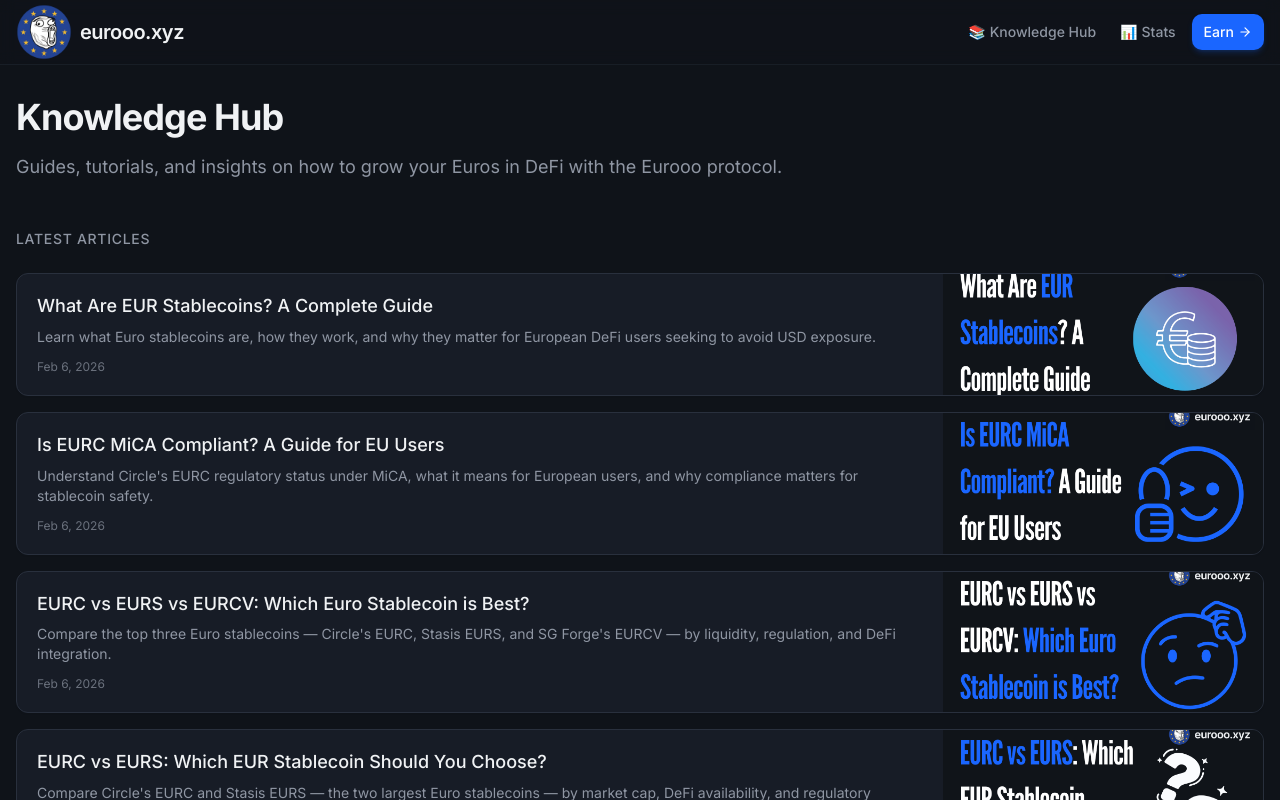
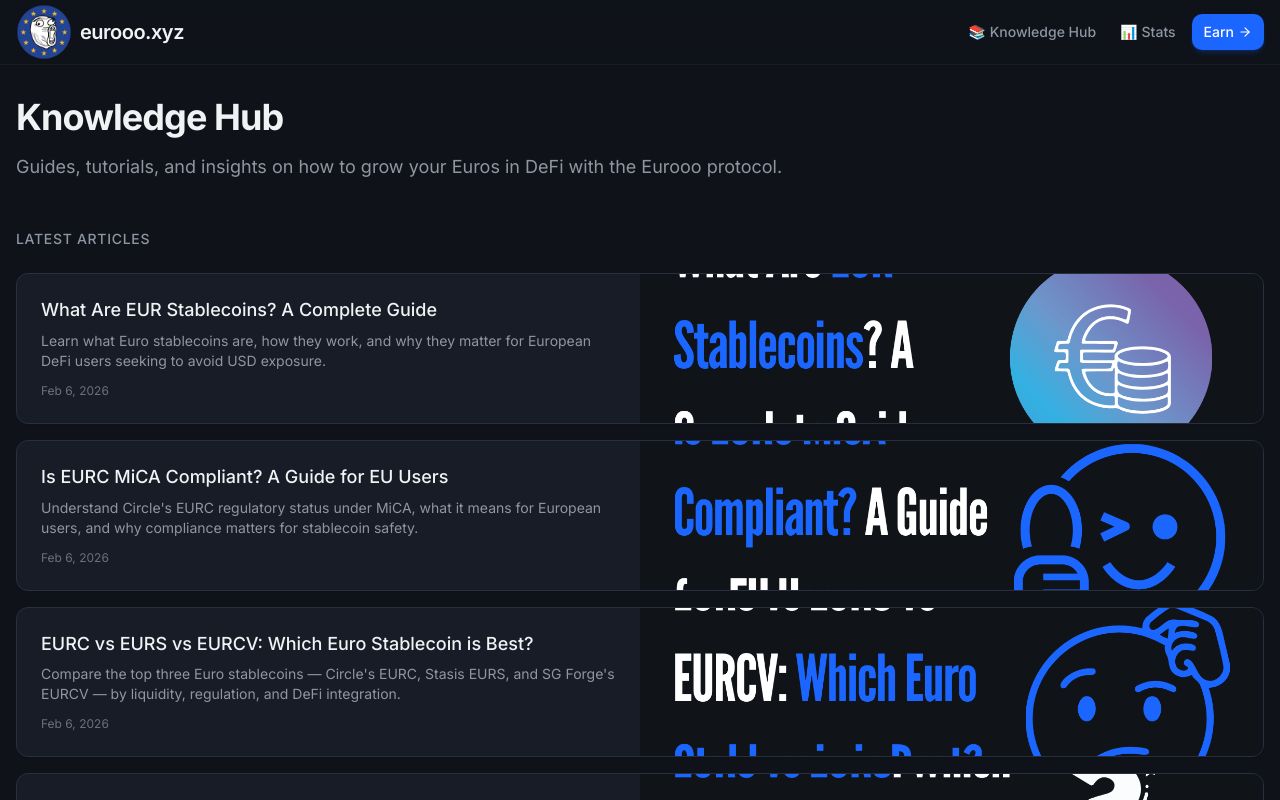
Before and after one commit to tekr9d3r/eurooo-hub, a Next.js app: page / in a window 1280 px wide. Shown: the top 800 px of the page. Built offline with nearby package versions, Linux system fonts and the light colour scheme.

Commit message:
Cards display changes

```diff
--- a/app/page.tsx
+++ b/app/page.tsx
@@ -31,11 +31,11 @@
                 className="flex flex-col md:flex-row rounded-lg border border-border bg-card overflow-hidden shadow-sm transition-all duration-300 hover:shadow-lg hover:-translate-y-1 hover:border-primary/50"
                 style={{ animationDelay: `${i * 100}ms` }}
               >
-                <div className="flex-1 p-5 flex flex-col justify-center">
+                <div className="md:w-1/2 p-6 flex flex-col justify-center">
                   <h3 className="text-lg font-medium group-hover:text-primary transition-colors mb-2 leading-snug">
                     {post.title}
                   </h3>
-                  <p className="text-sm text-muted-foreground line-clamp-2 mb-3">
+                  <p className="text-sm text-muted-foreground line-clamp-3 mb-3">
                     {post.description}
                   </p>
                   <time className="text-xs text-muted-foreground/70">
@@ -47,13 +47,13 @@
                   </time>
                 </div>
                 {post.coverImage && (
-                  <div className="relative aspect-[1200/630] md:aspect-auto md:w-64 lg:w-80 shrink-0">
+                  <div className="relative aspect-[1200/630] md:aspect-auto md:w-1/2 shrink-0">
                     <Image
                       src={post.coverImage}
                       alt={post.title}
                       fill
                       className="object-cover"
-                      sizes="(max-width: 768px) 100vw, 320px"
+                      sizes="(max-width: 768px) 100vw, 50vw"
                     />
                   </div>
                 )}
```
